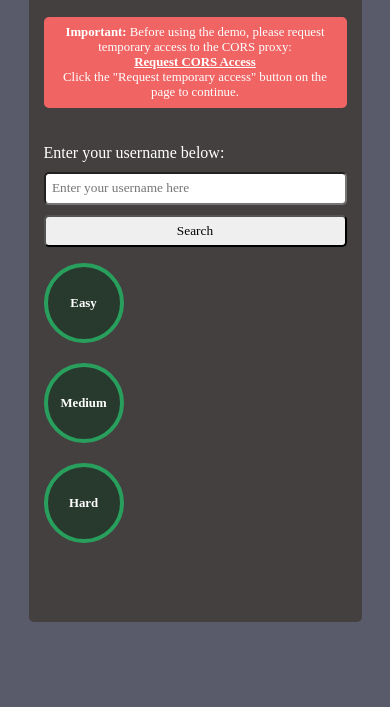
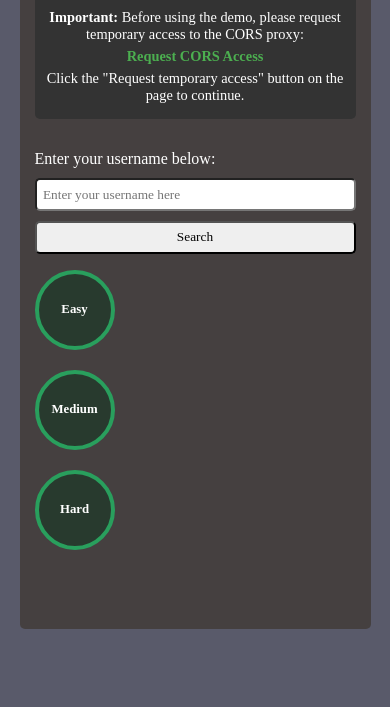
Before and after one commit to deepanshsingh22/LeetMetric, a plain HTML site: page index.html in a window 390 px wide. Shown: the part 137-844 px from the top of the page. Drawn offline with Linux system fonts and the light colour scheme.

Commit message:
Update style.css

```diff
--- a/style.css
+++ b/style.css
@@ -12,7 +12,6 @@ body {
     display: flex;
     justify-content: center;
     align-items: center;
-    padding: 10px; /* Added padding for mobile screens */
 }
 
 .container {
@@ -24,13 +23,10 @@ body {
     border-radius: 5px;
     width: 50%;
     max-width: 600px;
-    min-height: 60vh; /* Ensure enough height for smaller screens */
 }
 
 h1 {
     font-size: 2rem;
-    text-align: center;
-    margin-bottom: 1rem; /* Added space below the heading */
 }
 
 .user-container {
@@ -57,23 +53,6 @@ h1 {
     border-radius: 5px;
 }
 
-/* New style for CORS Info Section */
-.cors-info {
-    background-color: rgb(240, 100, 100); /* Red background */
-    padding: 10px;
-    border-radius: 5px;
-    margin-bottom: 20px; /* Space between CORS info and input area */
-    font-size: 1rem;
-    text-align: center;
-}
-
-.cors-link {
-    color: #fff;
-    font-weight: bold;
-    text-decoration: underline;
-    cursor: pointer;
-}
-
 .circle {
     width: 120px;
     height: 120px;
@@ -83,7 +62,7 @@ h1 {
     display: flex;
     align-items: center;
     justify-content: center;
-    font-size: 1rem;
+    font-size: 1 rem;
     color: white;
     font-weight: 700;
     background: conic-gradient(#299f5d var(--progress-degree, 0%), #283a2e 0%);
@@ -126,74 +105,90 @@ h4 {
     min-height: 4rem;
 }
 
-/* Media Queries for Responsiveness */
+/* CORS Info Section */
+.cors-info {
+    background-color: #333;
+    color: #fff;
+    padding: 10px;
+    border-radius: 5px;
+    font-size: 0.9rem;
+    margin-bottom: 15px;
+    text-align: center;
+}
+
+.cors-info a {
+    color: #4caf50;
+    text-decoration: none;
+    font-weight: bold;
+}
+
+.cors-info a:hover {
+    text-decoration: underline;
+}
+
+.cors-info p {
+    margin: 5px 0;
+}
+
+/* Responsive Styles */
 @media (max-width: 768px) {
     .container {
         width: 80%; /* Take up more width on smaller screens */
-        padding: 15px;
+        padding: 15px; /* Less padding on small screens */
     }
 
     h1 {
-        font-size: 1.5rem;
+        font-size: 1.5rem; /* Smaller header text */
     }
 
     .circle {
         width: 100px;
-        height: 100px;
+        height: 100px; /* Smaller circle */
         font-size: 0.9rem;
     }
 
     .user-input-container {
-        flex-direction: column;
+        flex-direction: column; /* Stack input and button vertically */
         gap: 10px;
     }
 
     #user-input {
-        width: 100%;
+        width: 100%; /* Full width input */
     }
 
     .stats-cards {
         flex-direction: column;
         gap: 15px;
-        justify-content: center;
+        justify-content: center; /* Center align cards */
     }
 
     .card {
-        width: 80%;
-        max-width: none;
+        width: 80%; /* Cards take more width on smaller screens */
+        max-width: none; /* Remove max-width to allow for flexibility */
     }
 
     .progress {
-        flex-direction: column;
+        flex-direction: column; /* Stack progress indicators vertically */
         gap: 20px;
-    }
-
-    .cors-info {
-        font-size: 0.9rem; /* Smaller font for CORS info on smaller screens */
     }
 }
 
 @media (max-width: 480px) {
     .container {
-        width: 90%;
+        width: 90%; /* Even more width for very small screens */
     }
 
     h1 {
-        font-size: 1.2rem;
+        font-size: 1.2rem; /* Further reduce font size */
     }
 
     .circle {
         width: 80px;
-        height: 80px;
+        height: 80px; /* Even smaller circle */
         font-size: 0.8rem;
     }
 
     .card {
-        width: 100%;
-    }
-
-    .cors-info {
-        font-size: 0.8rem; /* Even smaller font for very small screens */
-        padding: 8px; /* Less padding on very small screens */
+        width: 100%; /* Cards take full width on very small screens */
     }
 }
```
